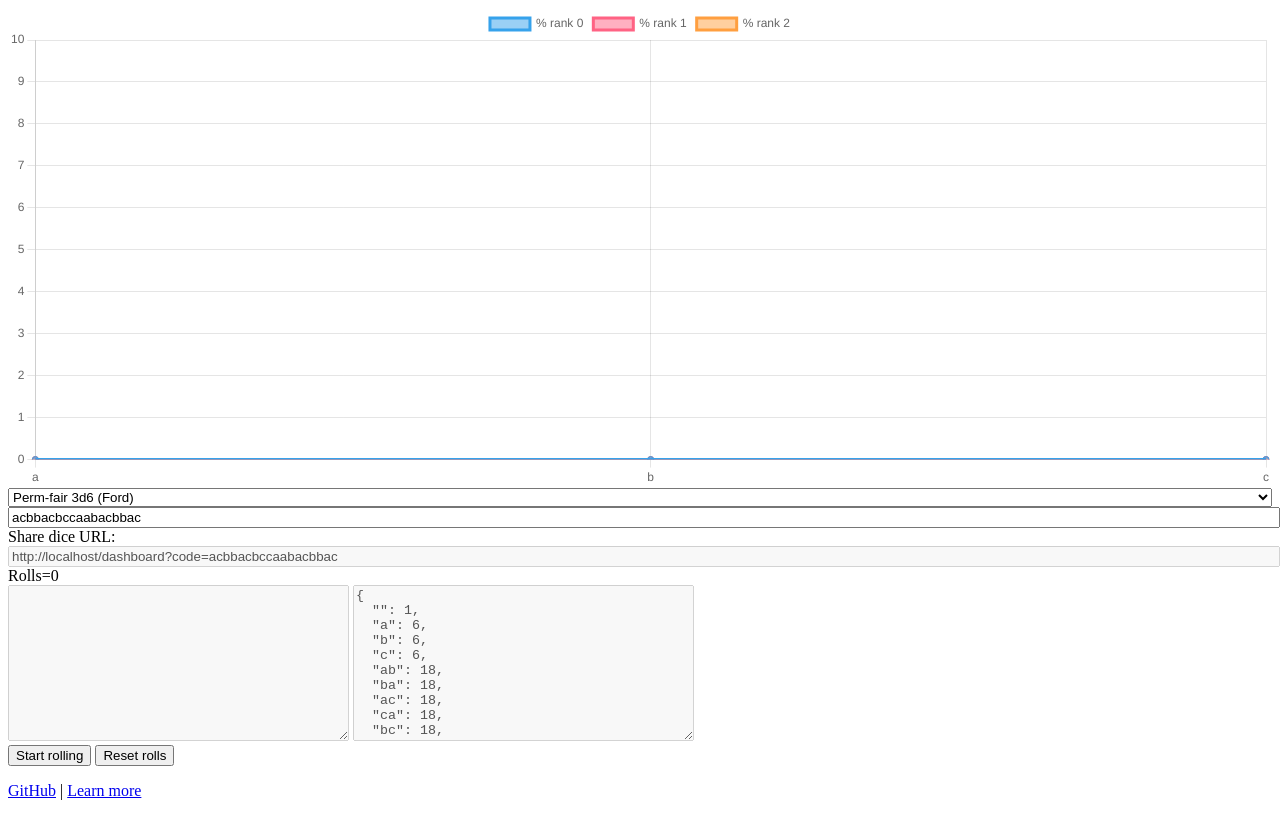
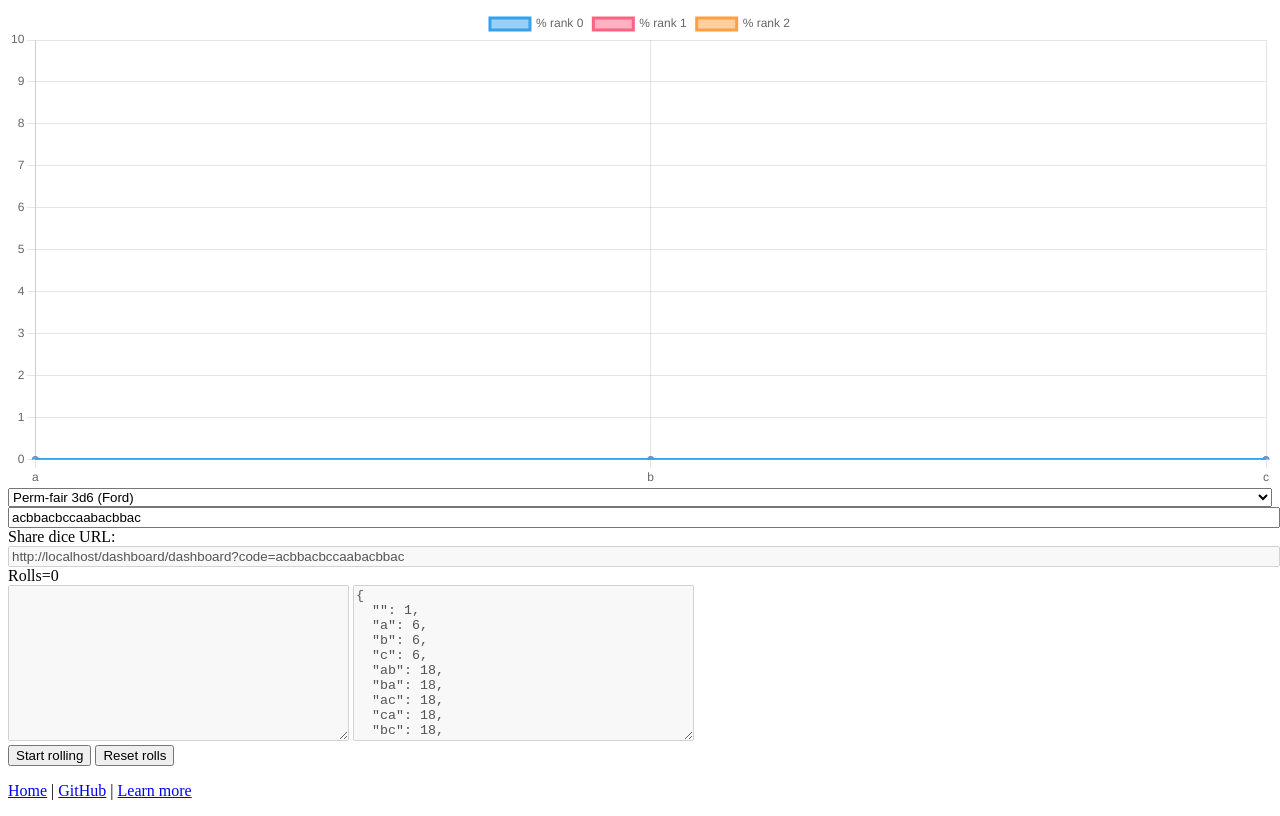
Before and after one commit to StevenClontz/explore-go-first, a SvelteKit app: page /dashboard in a window 1280 px wide. Built offline with nearby package versions, Linux system fonts and the light colour scheme.

Commit message:
move searchparams to onmount

```diff
--- a/src/routes/dashboard/+page.svelte
+++ b/src/routes/dashboard/+page.svelte
@@ -3,16 +3,13 @@ import Chart from "$lib/components/Chart.svelte"
 import { Dice } from "$lib/dice"
 import exampleDiceJson from "$lib/exampleDice.json?raw"
 import { page } from "$app/stores";
+import { onMount } from "svelte";
 interface exampleDiceI {
     name: string
     code: string
 }
 const exampleDice : exampleDiceI[] = JSON.parse(exampleDiceJson)
 let code:string = exampleDice[0].code
-const paramCode = $page.url.searchParams.get("code")
-if (paramCode) {
-    code = paramCode
-}
 let codeSelection:string|undefined
 let dice = new Dice(code)
 let rolling = false
@@ -40,6 +37,12 @@ $: if (code) {
         codeSelection = undefined
     }
 }
+onMount(()=>{
+    const paramCode = $page.url.searchParams.get("code")
+    if (paramCode) {
+        code = paramCode
+    }
+})
 </script>
 
 <svelte:head>
@@ -71,7 +74,7 @@ $: if (code) {
 
 <div>
     Share dice URL:
-    <input disabled style="width:100%" value={$page.url.href.split("?")[0]+"?code="+code}/>
+    <input disabled style="width:100%" value={$page.url.href.split("?")[0]+"/dashboard?code="+code}/>
 </div>
 
 <div>
@@ -97,6 +100,7 @@ $: if (code) {
 </div>
 
 <p>
+    <a href={"/?code="+code}>Home</a> |
     <a href="https://github.com/StevenClontz/explore-go-first">GitHub</a> |
     <a href="http://gofirstdice.ericharshbarger.org">Learn more</a>
 </p>
```
Also changed, not shown: src/routes/+page.svelte (+8 -8 lines).
